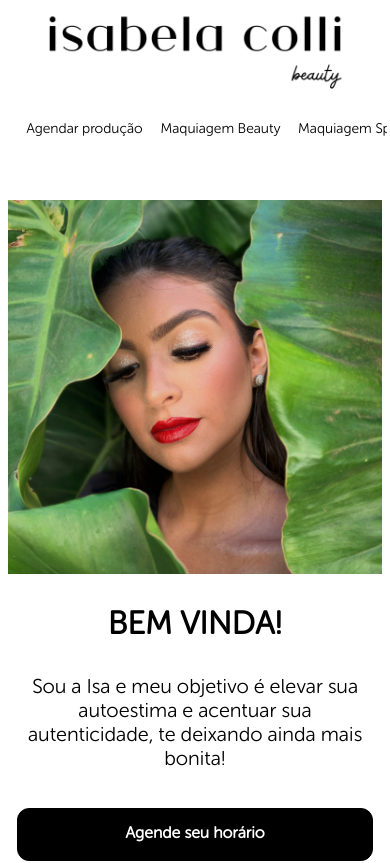
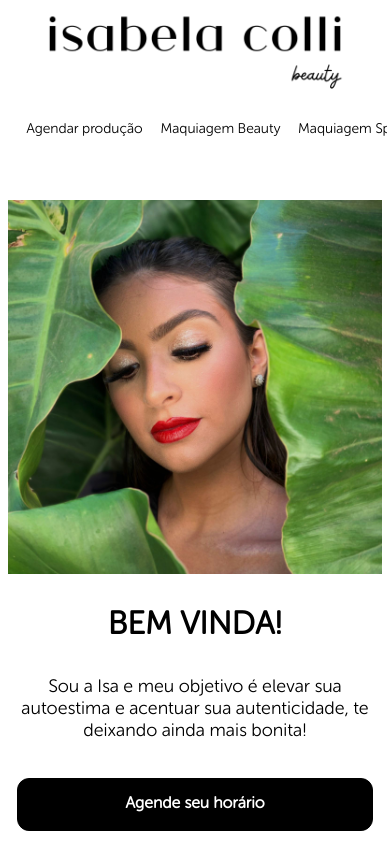
Before and after one commit to gabrielscapim/frontend-schedule-your-beauty, a React (Vite) app: page / in a window 390 px wide. Shown: the top 863 px of the page. Built offline with nearby package versions, Linux system fonts and the light colour scheme; no server answers.

Commit message:
fix: footer and main styles

```diff
--- a/src/components/Footer/index.jsx
+++ b/src/components/Footer/index.jsx
@@ -5,7 +5,7 @@ function Footer() {
     <footer className={ styles.footer }>
       <div>
         <a
-          href="https://wa.me/5544991343233?text=Oi%20Isa,%20gostaria%20de%20marcar%20uma%20produção!"
+          href="https://wa.me/5544991343233?text=Oi%20Isa,%20gostaria%20de%20mais%20informações%20sobre%20suas%20produções!"
           target="_blank"
           rel="noreferrer"
         >
--- a/src/pages/PageMain/PageMain.module.css
+++ b/src/pages/PageMain/PageMain.module.css
@@ -84,6 +84,7 @@
 
     .welcome-text p {
         margin: 0px;
+        font-size: 18px;
     }
 
     .welcome-text h3 {
```
